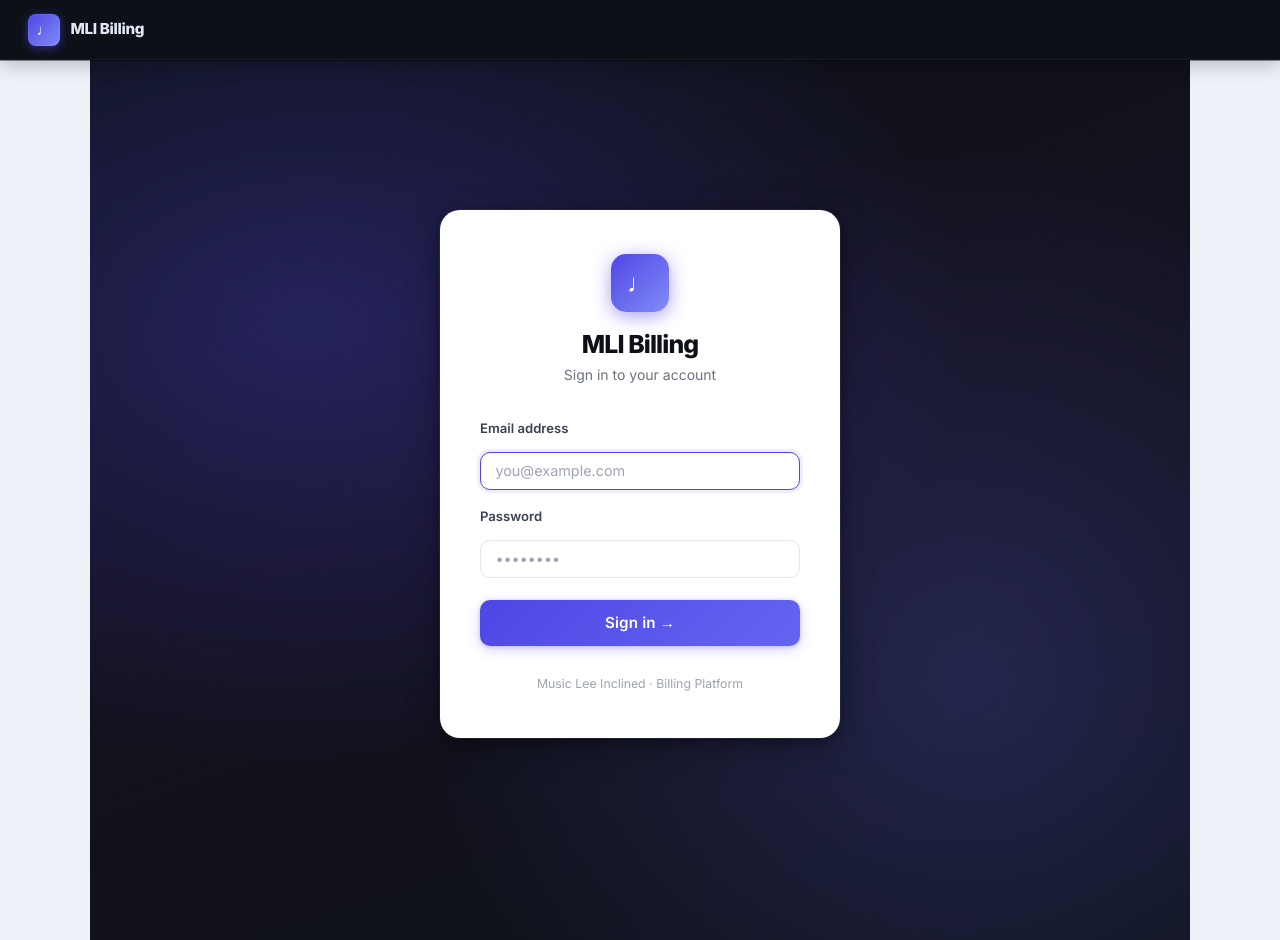
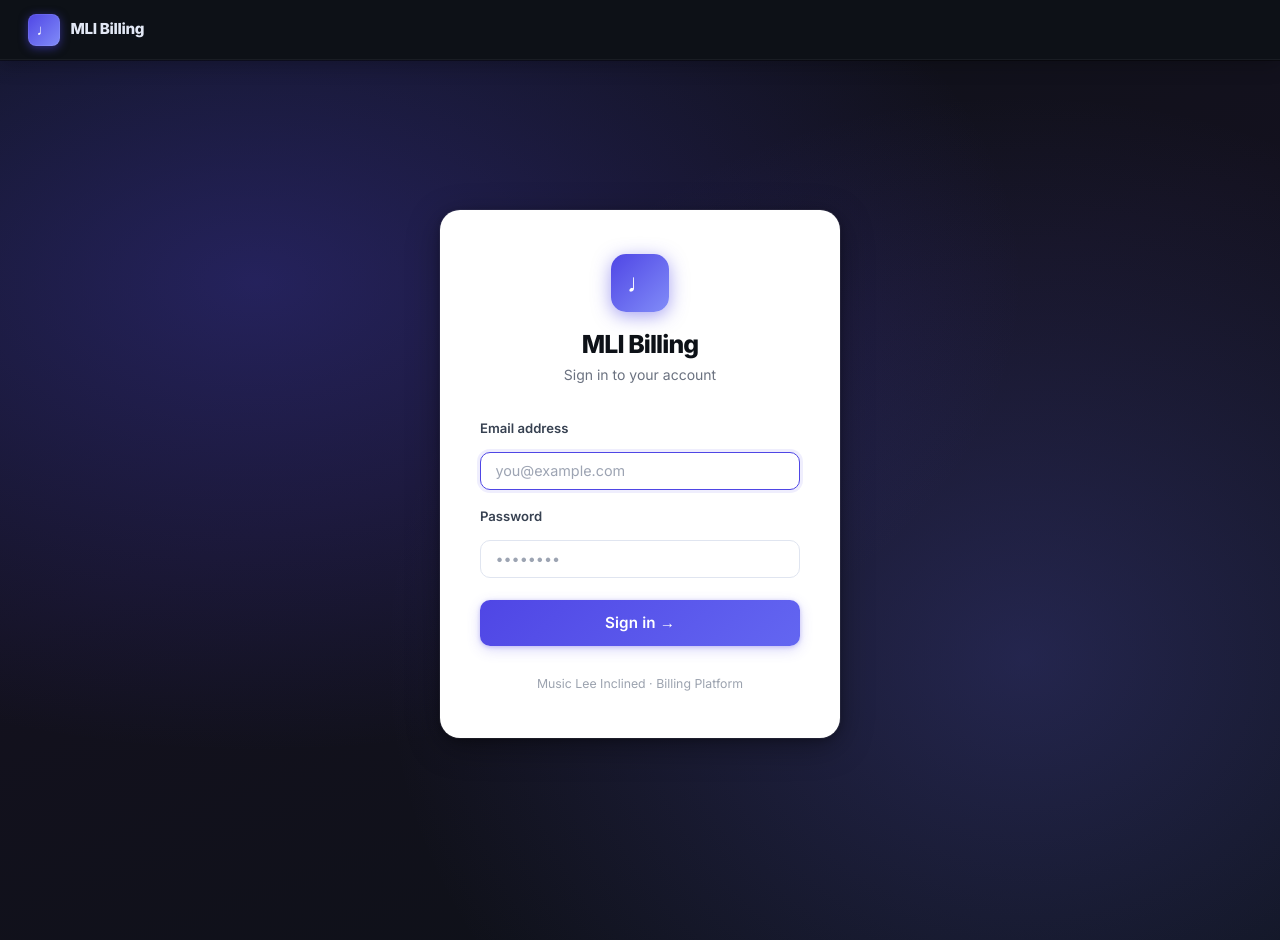
Before and after one commit to ArtimisK/MLIEBILLINGADMIN, a Next.js app: page /login in a window 1280 px wide. Built offline with nearby package versions, Linux system fonts and the light colour scheme.

Commit message:
Fix login bg (style body directly) and sign-out redirect (303 not 307)

```diff
--- a/app/api/auth/logout/route.ts
+++ b/app/api/auth/logout/route.ts
@@ -4,5 +4,5 @@ import { type NextRequest, NextResponse } from "next/server";
 export async function POST(req: NextRequest) {
   const jar = await cookies();
   jar.delete("mli-auth");
-  return NextResponse.redirect(new URL("/login", req.url));
+  return NextResponse.redirect(new URL("/login", req.url), { status: 303 });
 }
--- a/app/login/page.tsx
+++ b/app/login/page.tsx
@@ -54,17 +54,15 @@ export default async function LoginPage({
 
   return (
     <>
-      {/* Fixed full-viewport background */}
-      <div style={{
-        position: "fixed",
-        inset: 0,
-        zIndex: -1,
-        background: `
-          radial-gradient(ellipse 60% 50% at 20% 30%, rgba(79,70,229,.32) 0%, transparent 100%),
-          radial-gradient(ellipse 50% 60% at 80% 70%, rgba(99,102,241,.24) 0%, transparent 100%),
-          linear-gradient(160deg, #0d1117 0%, #13111e 45%, #0d1117 100%)
-        `,
-      }} />
+      {/* Set dark gradient on body — avoids CSS transform interference from main's fadeUp animation */}
+      <style>{`
+        body {
+          background:
+            radial-gradient(ellipse 60% 50% at 20% 30%, rgba(79,70,229,.32) 0%, transparent 100%),
+            radial-gradient(ellipse 50% 60% at 80% 70%, rgba(99,102,241,.24) 0%, transparent 100%),
+            linear-gradient(160deg, #0d1117 0%, #13111e 45%, #0d1117 100%) !important;
+        }
+      `}</style>
 
       {/* Centered card */}
       <div style={{
```
